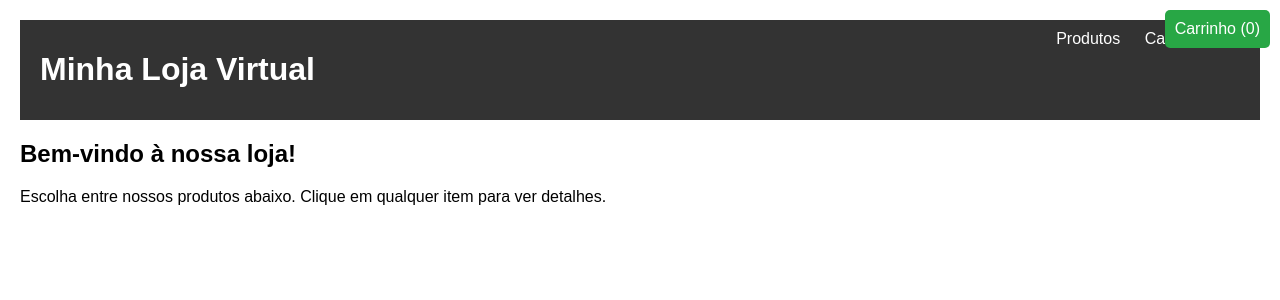
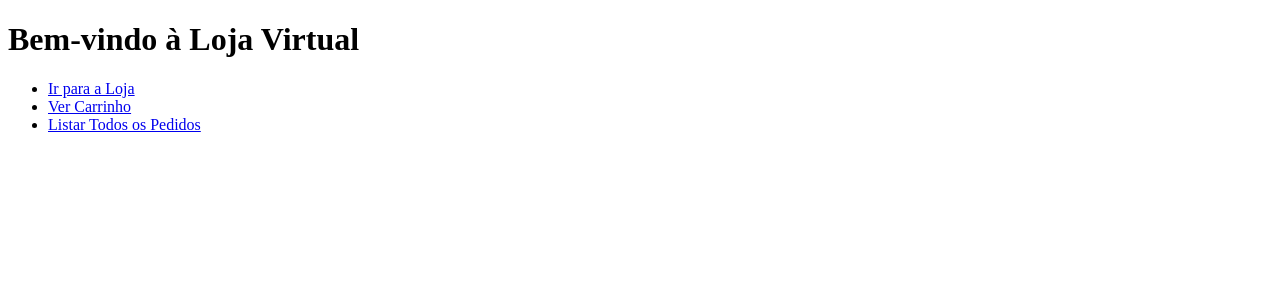
Before and after one commit to ianlucasalmeida/entraga_facil, a Flask app: template templates/index.html in a window 1280 px wide. Shown: the top 300 px of the page. Run offline with Flask 3, Linux system fonts and the light colour scheme; the template is opened without the code that fills it, so the values that code supplies are empty.

Commit message:
Fix: correções no front

```diff
--- a/app.py
+++ b/app.py
@@ -1,12 +1,11 @@
 import pika
 import json
 import requests
-from flask import Flask, request, render_template, redirect, url_for
+from flask import Flask, request, render_template
 
 app = Flask(__name__)
-RABBITMQ_HOST = "rabbitmq"  # Nome do serviço definido no docker-compose.yml
+RABBITMQ_HOST = "rabbitmq"
 
-# Inicialização do Banco SQLite
 def init_db():
     import sqlite3
     conn = sqlite3.connect('ecommerce.db')
@@ -25,18 +24,16 @@ def init_db():
     conn.commit()
     conn.close()
 
-# === ROTAS FLASK ===
-
 @app.route('/')
 def index():
-    return redirect(url_for("loja"))
+    return render_template("index.html")
 
 @app.route('/loja')
 def loja():
     return render_template("loja.html")
 
-@app.route('/produto/<int:id>')
-def produto(id):
+@app.route('/produto')
+def produto():
     return render_template("produto.html")
 
 @app.route('/produto/api/<int:id>')
@@ -47,35 +44,28 @@ def produto_api(id):
     except Exception as e:
         return {"error": str(e)}, 500
 
+@app.route('/produtos')
+def listar_produtos():
+    try:
+        print("Buscando produtos da Fake Store API...")
+        response = requests.get("https://fakestoreapi.com/products ")
+        print(f"Status Code: {response.status_code}")
+        if response.status_code != 200:
+            return {"error": "API externa retornou erro"}, 500
+        data = response.json()
+        print(f"Produtos recebidos: {len(data)} itens")
+        return data
+    except Exception as e:
+        print(f"Erro ao buscar produtos: {e}")
+        return {"error": str(e)}, 500
+
 @app.route('/carrinho')
 def carrinho():
     return render_template("carrinho.html")
 
-@app.route('/pedidos')  # Para visualizar todos os pedidos salvos no SQLite
-def listar_pedidos():
-    import sqlite3
-    conn = sqlite3.connect('ecommerce.db')
-    cursor = conn.cursor()
-    cursor.execute('SELECT * FROM pedidos')
-    rows = cursor.fetchall()
-    conn.close()
-
-    pedidos = []
-    for row in rows:
-        pedidos.append({
-            "id": row[0],
-            "cliente": row[1],
-            "produto_id": row[2],
-            "nome_produto": row[3],
-            "quantidade": row[4],
-            "valor_total": row[5],
-            "data_pedido": row[6]
-        })
-    return pedidos
-
 @app.route('/pedido', methods=['POST'])
 def criar_pedido():
-    cliente = request.form.get('cliente')
+    cliente = request.form.get('cliente') or "Cliente Anônimo"
     produto_id = request.form.get('produto_id', '1')
     quantidade = request.form.get('quantidade', '1')
 
@@ -99,15 +89,35 @@ def criar_pedido():
             exchange='',
             routing_key='fila_pedidos',
             body=json.dumps(pedido),
-            properties=pika.BasicProperties(delivery_mode=2)  # Persistência da mensagem
+            properties=pika.BasicProperties(delivery_mode=2)
         )
         connection.close()
         return "Pedido enviado à fila!"
     except Exception as e:
         return {"erro": str(e)}, 500
 
+@app.route('/pedidos')
+def listar_pedidos_sqlite():
+    import sqlite3
+    conn = sqlite3.connect('ecommerce.db')
+    cursor = conn.cursor()
+    cursor.execute('SELECT * FROM pedidos')
+    rows = cursor.fetchall()
+    conn.close()
 
-# === PONTO DE ENTRADA ===
+    pedidos = []
+    for row in rows:
+        pedidos.append({
+            "id": row[0],
+            "cliente": row[1],
+            "produto_id": row[2],
+            "nome_produto": row[3],
+            "quantidade": row[4],
+            "valor_total": row[5],
+            "data_pedido": row[6]
+        })
+    return pedidos
+
 if __name__ == '__main__':
     init_db()
     app.run(host='0.0.0.0', port=5000, debug=True)
--- a/consumer_notificacao.py
+++ b/consumer_notificacao.py
@@ -10,9 +10,9 @@ def iniciar_consumidor():
         try:
             connection = pika.BlockingConnection(pika.ConnectionParameters(host="rabbitmq"))
             channel = connection.channel()
-            channel.queue_declare(queue="fila_notificacoes", durable=True)
+            channel.queue_declare(queue='fila_notificacoes', durable=True)
             channel.basic_qos(prefetch_count=1)
-            channel.basic_consume(queue="fila_notificacoes", on_message_callback=callback)
+            channel.basic_consume(queue='fila_notificacoes', on_message_callback=callback)
             print(' [*] Aguardando notificações...')
             channel.start_consuming()
         except Exception as e:
--- a/templates/index.html
+++ b/templates/index.html
@@ -2,104 +2,14 @@
 <html lang="pt-br">
 <head>
     <meta charset="UTF-8">
-    <meta name="viewport" content="width=device-width, initial-scale=1.0">
     <title>Loja Virtual</title>
-    <style>
-        body {
-            font-family: Arial, sans-serif;
-            margin: 20px;
-        }
-        .navbar {
-            display: flex;
-            justify-content: space-between;
-            background-color: #333;
-            padding: 10px 20px;
-            color: white;
-        }
-        .navbar a {
-            color: white;
-            text-decoration: none;
-            margin: 0 10px;
-        }
-        .product-card {
-            border: 1px solid #ccc;
-            border-radius: 5px;
-            width: 200px;
-            padding: 10px;
-            margin: 10px;
-            text-align: center;
-        }
-        .product-card img {
-            max-width: 100%;
-            height: auto;
-        }
-        .carrinho {
-            position: fixed;
-            top: 10px;
-            right: 10px;
-            background-color: #28a745;
-            color: white;
-            padding: 10px;
-            border-radius: 5px;
-            cursor: pointer;
-        }
-    </style>
 </head>
 <body>
-
-    <!-- Navbar -->
-    <div class="navbar">
-        <h1>Minha Loja Virtual</h1>
-        <div>
-            <a href="/loja">Produtos</a>
-            <a href="/carrinho" id="link-carrinho">Carrinho (<span id="qtd-carrinho">0</span>)</a>
-        </div>
-    </div>
-
-    <h2>Bem-vindo à nossa loja!</h2>
-    <p>Escolha entre nossos produtos abaixo. Clique em qualquer item para ver detalhes.</p>
-
-    <div id="produtos-container"></div>
-
-    <!-- Carrinho Floating Button -->
-    <div class="carrinho" onclick="window.location.href='/carrinho'">
-        Carrinho (<span id="qtd-carrinho-footer">0</span>)
-    </div>
-
-    <script>
-        // Carrega produtos da API
-        fetch("/produtos")
-            .then(res => res.json())
-            .then(data => {
-                const container = document.getElementById("produtos-container");
-                data.forEach(produto => {
-                    const div = document.createElement("div");
-                    div.className = "product-card";
-                    div.innerHTML = `
-                        <img src="${produto.image}" alt="${produto.title}">
-                        <h4>${produto.title}</h4>
-                        <p>R$${parseFloat(produto.price).toFixed(2)}</p>
-                        <button onclick='verDetalhe(${produto.id})'>Ver Detalhes</button>
-                    `;
-                    container.appendChild(div);
-                });
-            });
-
-        function verDetalhe(id) {
-            window.location.href = `/produto?id=${id}`;
-        }
-
-        // Atualizar contador do carrinho
-        function atualizarContador() {
-            let carrinho = JSON.parse(localStorage.getItem("carrinho")) || [];
-            const count = carrinho.length;
-            document.querySelectorAll("#qtd-carrinho, #qtd-carrinho-footer").forEach(el => {
-                el.innerText = count;
-            });
-        }
-
-        atualizarContador();
-    </script>
-
+    <h1>Bem-vindo à Loja Virtual</h1>
+    <ul>
+        <li><a href="/loja">Ir para a Loja</a></li>
+        <li><a href="/carrinho">Ver Carrinho</a></li>
+        <li><a href="/pedidos">Listar Todos os Pedidos</a></li>
+    </ul>
 </body>
 </html>
--- a/templates/produto.html
+++ b/templates/produto.html
@@ -2,12 +2,11 @@
 <html lang="pt-br">
 <head>
     <meta charset="UTF-8">
-    <meta name="viewport" content="width=device-width, initial-scale=1.0">
     <title>Detalhe do Produto</title>
 </head>
 <body>
     <h1 id="titulo"></h1>
-    <img id="imagem" width="200" alt="Imagem do produto"><br>
+    <img id="imagem" width="200"><br>
     <strong>Preço:</strong> R$<span id="preco"></span><br>
     <p id="descricao"></p>
     <button onclick="adicionarCarrinho()">Adicionar ao Carrinho</button>
@@ -35,4 +34,3 @@
         }
     </script>
 </body>
-</html>
```
Also changed, not shown: consumer_pedido.py (+3 -4 lines), templates/carrinho.html (+4 -9 lines), templates/loja.html (+15 -6 lines), ecommerce.db (deleted).
